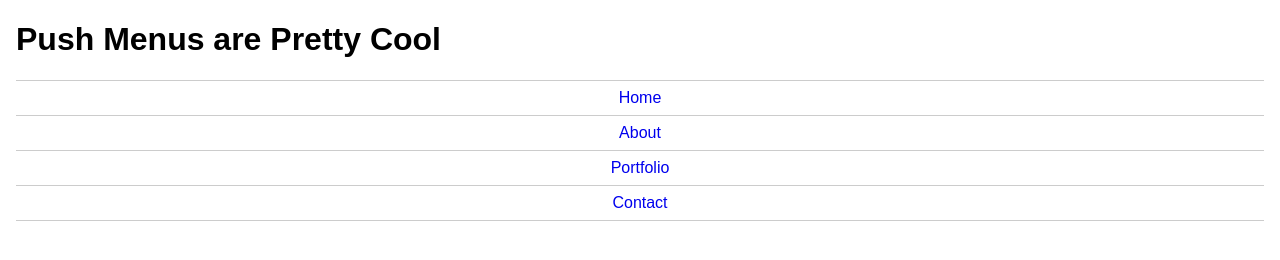
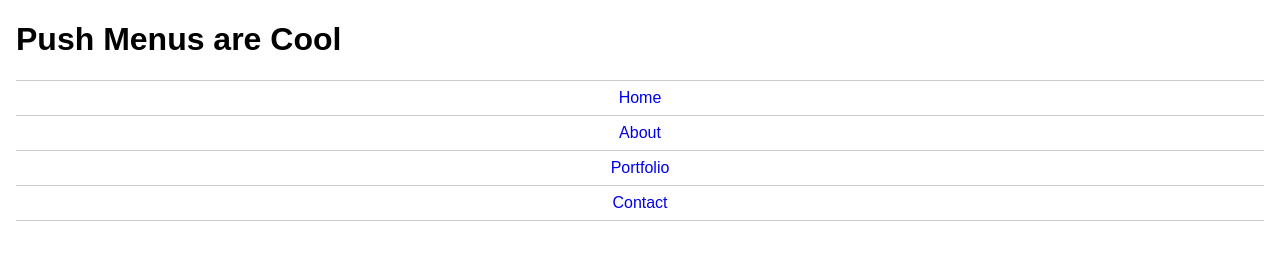
Before and after one commit to jason-leduc/push-page-navigation, a plain HTML site: page index.html in a window 1280 px wide. Drawn offline with nearby package versions, Linux system fonts and the light colour scheme; some icons are missing.

Commit message:
refactor: change H1 element

```diff
--- a/index.html
+++ b/index.html
@@ -14,7 +14,7 @@
     <div class="sliding-canvas">
 
       <header class="header">
-        <h1>Push Menus are Pretty Cool</h1>
+        <h1>Push Menus are Cool</h1>
 
           <!-- Menu Toggle Icon -->
         <a class="toggle-btn i-menu" href="#main-menu"><span>Menu</span></a>
```
